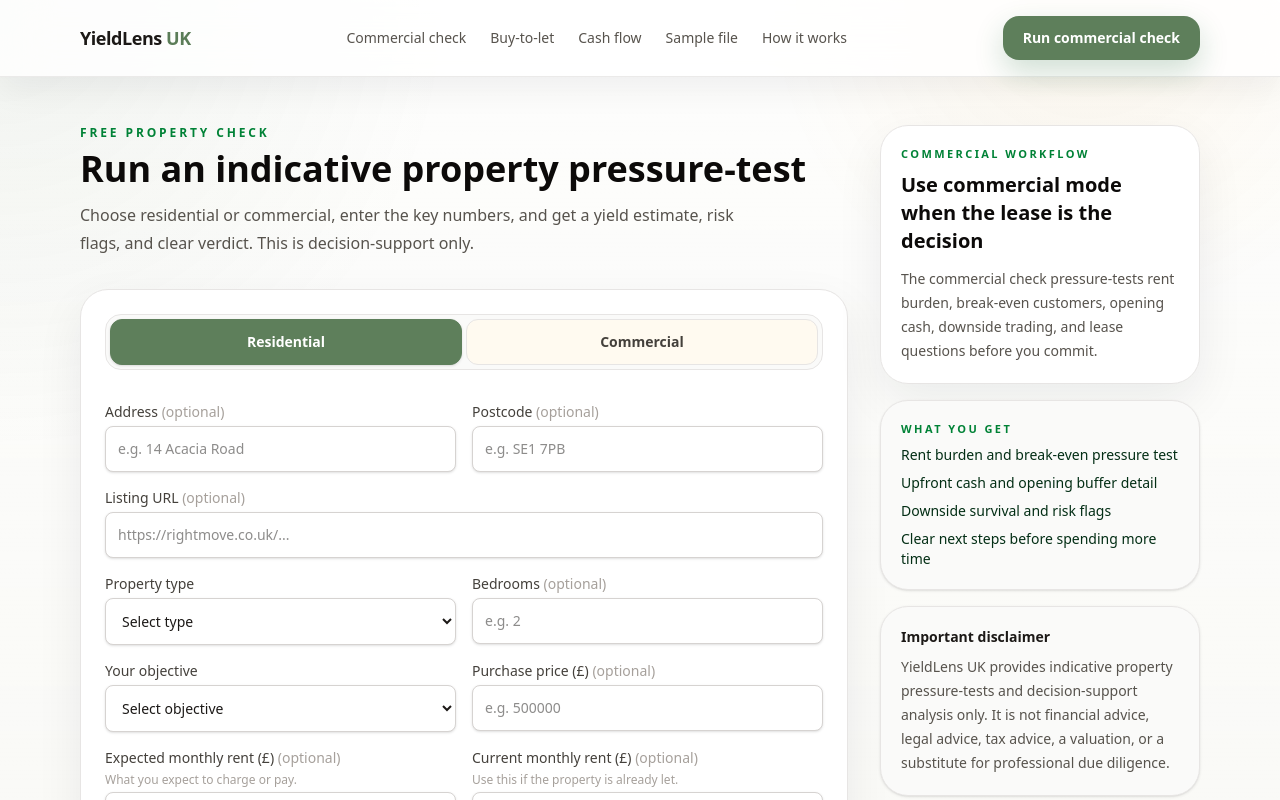
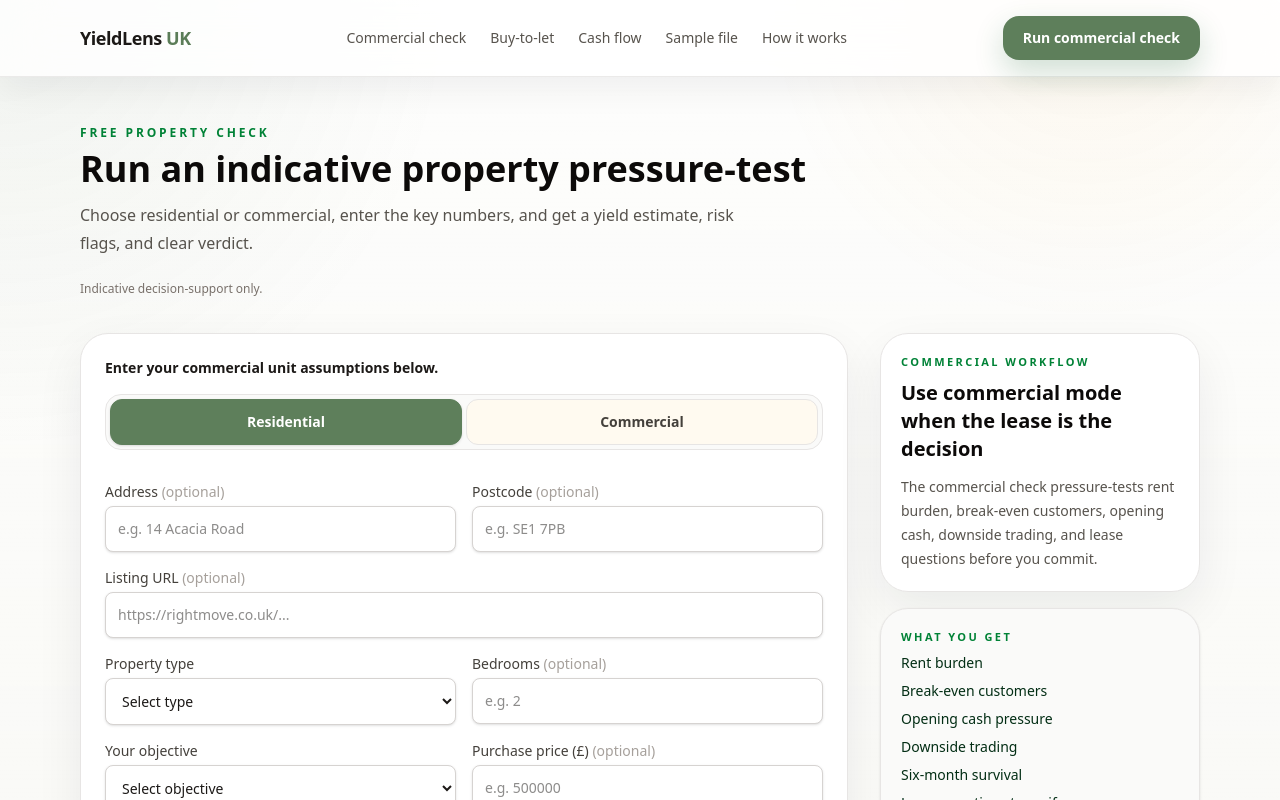
Before and after one commit to samueljcarlon/yieldlens-uk, a Next.js app: page /check in a window 1280 px wide. Shown: the top 800 px of the page. Built offline with nearby package versions, Linux system fonts and the light colour scheme.

Commit message:
Remove stale paid flow wording

```diff
--- /dev/null
+++ b/app/check/CheckPageClient.tsx
@@ -0,0 +1,111 @@
+'use client';
+
+import { useEffect, useRef, useState } from 'react';
+import { useRouter } from 'next/navigation';
+import ModeSelector from '@/components/ModeSelector';
+import ResidentialForm from '@/components/ResidentialForm';
+import CommercialForm from '@/components/CommercialForm';
+import FunnelEventTracker from '@/components/FunnelEventTracker';
+import { saveSubmission } from '@/lib/storage';
+import { saveRemoteSubmission } from '@/lib/remoteSubmissions';
+import { logToolEvent } from '@/lib/logToolEvent';
+import { calculateResidentialResult } from '@/lib/calculations/residential';
+import { calculateCommercialResult } from '@/lib/calculations/commercial';
+import type { CommercialInput, PropertyMode, ResidentialInput, Submission } from '@/types/property';
+
+function createId(): string {
+  if (typeof crypto !== 'undefined' && 'randomUUID' in crypto) {
+    return crypto.randomUUID();
+  }
+
+  return `submission-${Date.now()}-${Math.random().toString(36).slice(2)}`;
+}
+
+export default function CheckPageClient({
+  initialMode,
+}: {
+  initialMode: PropertyMode;
+}) {
+  const router = useRouter();
+  const [mode, setMode] = useState<PropertyMode>(initialMode);
+  const hasTrackedCommercialStart = useRef(false);
+
+  useEffect(() => {
+    if (mode !== 'commercial' || hasTrackedCommercialStart.current) return;
+
+    hasTrackedCommercialStart.current = true;
+
+    void logToolEvent({
+      event_name: 'commercial_check_started',
+      page_path: '/check',
+      tool_name: 'commercial_funnel',
+      result_label: 'Commercial check started',
+      result_band: 'form_opened',
+      metadata: {
+        page_path: '/check',
+        page_type: 'commercial_check',
+        funnel_area: 'commercial',
+        mode: 'commercial',
+        source_page: '/check?mode=commercial',
+      },
+    });
+  }, [mode]);
+
+  const handleResidentialSubmit = async (input: ResidentialInput) => {
+    const result = calculateResidentialResult(input);
+
+    const submission: Submission = {
+      id: createId(),
+      mode: 'residential',
+      createdAt: new Date().toISOString(),
+      input,
+      result,
+      score: result.score,
+      verdict: result.verdict,
+    };
+
+    saveSubmission(submission);
+    await saveRemoteSubmission(submission);
+    router.push('/results');
+  };
+
+  const handleCommercialSubmit = async (input: CommercialInput) => {
+    const result = calculateCommercialResult(input);
+
+    const submission: Submission = {
+      id: createId(),
+      mode: 'commercial',
+      createdAt: new Date().toISOString(),
+      input,
+      result,
+      score: result.score,
+      verdict: result.verdict,
+    };
+
+    saveSubmission(submission);
+    await saveRemoteSubmission(submission);
+    router.push('/results');
+  };
+
+  return (
+    <div>
+      {mode === 'commercial' ? (
+        <FunnelEventTracker
+          eventName="inbound_page_view"
+          pagePath="/check"
+          pageType="commercial_check"
+          mode="commercial"
+          eventLabel="Commercial check page viewed"
+        />
+      ) : null}
+
+      <ModeSelector mode={mode} onChange={setMode} />
+
+      {mode === 'residential' ? (
+        <ResidentialForm onSubmit={handleResidentialSubmit} />
+      ) : (
+        <CommercialForm onSubmit={handleCommercialSubmit} />
+      )}
+    </div>
+  );
+}
--- /dev/null
+++ b/app/check/loading.tsx
@@ -0,0 +1,82 @@
+import { disclaimerClass, surfaceCardClass, surfaceCardSoftClass } from '@/components/yieldLensUi';
+
+export default function Loading() {
+  return (
+    <div className="max-w-6xl mx-auto px-4 py-10 sm:py-12">
+      <div className="mb-8 max-w-3xl">
+        <p className="text-xs uppercase tracking-[0.24em] text-green-700 font-semibold mb-2">
+          Free property check
+        </p>
+
+        <h1 className="text-3xl sm:text-4xl font-bold text-stone-950 mb-3">
+          Commercial lease viability check
+        </h1>
+
+        <p className="text-sm sm:text-base text-stone-600 max-w-2xl leading-7">
+          Pressure-test rent, revenue, costs, opening cash, and downside trading before
+          signing a commercial lease.
+        </p>
+
+        <div className="mt-5 grid gap-3 sm:grid-cols-2 lg:grid-cols-3">
+          {['Rent burden', 'Break-even customers', 'Opening cash pressure'].map((item) => (
+            <div
+              key={item}
+              className={`${surfaceCardSoftClass} bg-stone-50/80 border border-stone-200 px-4 py-3`}
+            >
+              <p className="text-sm font-semibold text-stone-900">{item}</p>
+            </div>
+          ))}
+        </div>
+
+        <p className={`${disclaimerClass} mt-5 max-w-2xl`}>
+          Indicative decision-support only. Not financial advice, legal advice, tax
+          advice, mortgage advice, a valuation, or a substitute for professional due
+          diligence.
+        </p>
+      </div>
+
+      <div className="grid grid-cols-1 lg:grid-cols-[minmax(0,1fr)_320px] gap-8 lg:items-start">
+        <div className={`${surfaceCardClass} p-5 sm:p-6`}>
+          <p className="text-sm font-semibold text-stone-900 mb-4">
+            Enter your commercial unit assumptions below.
+          </p>
+
+          <div className="space-y-4">
+            <div className={`${surfaceCardSoftClass} h-14 animate-pulse bg-stone-100/70`} />
+            <div className={`${surfaceCardSoftClass} h-[480px] animate-pulse bg-stone-100/70`} />
+          </div>
+        </div>
+
+        <aside className="lg:sticky lg:top-24 space-y-4">
+          <div className={`${surfaceCardClass} p-5`}>
+            <p className="text-[11px] uppercase tracking-[0.22em] text-green-700 font-semibold mb-2">
+              Commercial workflow
+            </p>
+
+            <h2 className="text-xl font-bold text-stone-950 mb-3">
+              Use commercial mode when the lease is the decision
+            </h2>
+
+            <p className="text-sm text-stone-600 leading-6">
+              The commercial check pressure-tests rent burden, break-even customers,
+              opening cash, downside trading, and lease questions before you commit.
+            </p>
+          </div>
+
+          <div className={`${surfaceCardSoftClass} bg-stone-50 p-5`}>
+            <p className="text-[11px] uppercase tracking-[0.22em] text-green-700 font-semibold mb-2">
+              What you get
+            </p>
+
+            <ul className="space-y-2 text-sm text-green-950">
+              <li>Rent burden and break-even pressure test</li>
+              <li>Upfront cash and opening buffer detail</li>
+              <li>Downside survival and risk flags</li>
+              <li>Clear next steps before spending more time</li>
+            </ul>
+          </div>
+        </aside>
+      </div>
+    </div>
+  );
+}
--- a/app/check/page.tsx
+++ b/app/check/page.tsx
@@ -1,143 +1,69 @@
-'use client';
+import CheckPageClient from './CheckPageClient';
+import { disclaimerClass, surfaceCardClass, surfaceCardSoftClass } from '@/components/yieldLensUi';
 
-import { Suspense, useEffect, useRef, useState } from 'react';
-import { useRouter, useSearchParams } from 'next/navigation';
-import ModeSelector from '@/components/ModeSelector';
-import ResidentialForm from '@/components/ResidentialForm';
-import CommercialForm from '@/components/CommercialForm';
-import FunnelEventTracker from '@/components/FunnelEventTracker';
-import { disclaimerClass, surfaceCardClass, surfaceCardSoftClass } from '@/components/yieldLensUi';
-import { calculateResidentialResult } from '@/lib/calculations/residential';
-import { calculateCommercialResult } from '@/lib/calculations/commercial';
-import { saveSubmission } from '@/lib/storage';
-import { saveRemoteSubmission } from '@/lib/remoteSubmissions';
-import { logToolEvent } from '@/lib/logToolEvent';
-import type {
-  CommercialInput,
-  PropertyMode,
-  ResidentialInput,
-  Submission,
-} from '@/types/property';
+const commercialHighlights = [
+  'Rent burden',
+  'Break-even customers',
+  'Opening cash pressure',
+  'Downside trading',
+  'Six-month survival',
+  'Lease questions to verify',
+];
 
-function createId(): string {
-  if (typeof crypto !== 'undefined' && 'randomUUID' in crypto) {
-    return crypto.randomUUID();
-  }
-
-  return `submission-${Date.now()}-${Math.random().toString(36).slice(2)}`;
-}
-
-function CheckPageContent() {
-  const router = useRouter();
-  const searchParams = useSearchParams();
-
-  const initialMode =
-    searchParams.get('mode') === 'commercial' ? 'commercial' : 'residential';
-
-  const [mode, setMode] = useState<PropertyMode>(initialMode);
-  const hasTrackedCommercialStart = useRef(false);
-
-  useEffect(() => {
-    if (mode !== 'commercial' || hasTrackedCommercialStart.current) return;
-
-    hasTrackedCommercialStart.current = true;
-
-    void logToolEvent({
-      event_name: 'commercial_check_started',
-      page_path: '/check',
-      tool_name: 'commercial_funnel',
-      result_label: 'Commercial check started',
-      result_band: 'form_opened',
-      metadata: {
-        page_path: '/check',
-        page_type: 'commercial_check',
-        funnel_area: 'commercial',
-        mode: 'commercial',
-        source_page: '/check?mode=commercial',
-      },
-    });
-  }, [mode]);
-
-  const handleResidentialSubmit = async (input: ResidentialInput) => {
-    const result = calculateResidentialResult(input);
-
-    const submission: Submission = {
-      id: createId(),
-      mode: 'residential',
-      createdAt: new Date().toISOString(),
-      input,
-      result,
-      score: result.score,
-      verdict: result.verdict,
-    };
-
-    saveSubmission(submission);
-    await saveRemoteSubmission(submission);
-    router.push('/results');
-  };
-
-  const handleCommercialSubmit = async (input: CommercialInput) => {
-    const result = calculateCommercialResult(input);
-
-    const submission: Submission = {
-      id: createId(),
-      mode: 'commercial',
-      createdAt: new Date().toISOString(),
-      input,
-      result,
-      score: result.score,
-      verdict: result.verdict,
-    };
-
-    saveSubmission(submission);
-    await saveRemoteSubmission(submission);
-    router.push('/results');
-  };
+export default function CheckPage({
+  searchParams,
+}: {
+  searchParams?: { mode?: string | string[] };
+}) {
+  const initialMode = searchParams?.mode === 'commercial' ? 'commercial' : 'residential';
+  const commercialMode = initialMode === 'commercial';
 
   return (
     <div className="max-w-6xl mx-auto px-4 py-10 sm:py-12">
-      {mode === 'commercial' && (
-        <FunnelEventTracker
-          eventName="inbound_page_view"
-          pagePath="/check"
-          pageType="commercial_check"
-          mode="commercial"
-          eventLabel="Commercial check page viewed"
-        />
-      )}
-
-      <div className="grid grid-cols-1 lg:grid-cols-[minmax(0,1fr)_320px] gap-8 lg:items-start">
-        <div>
-          <div className="mb-8">
+      <div className="mb-8 max-w-3xl">
         <p className="text-xs uppercase tracking-[0.24em] text-green-700 font-semibold mb-2">
           Free property check
         </p>
 
         <h1 className="text-3xl sm:text-4xl font-bold text-stone-950 mb-3">
-              Run an indicative property pressure-test
+          {commercialMode
+            ? 'Commercial lease viability check'
+            : 'Run an indicative property pressure-test'}
         </h1>
 
         <p className="text-sm sm:text-base text-stone-600 max-w-2xl leading-7">
-              Choose residential or commercial, enter the key numbers, and get a
-              yield estimate, risk flags, and clear verdict. This is decision-support
-              only.
+          {commercialMode
+            ? 'Pressure-test rent, revenue, costs, opening cash, and downside trading before signing a commercial lease.'
+            : 'Choose residential or commercial, enter the key numbers, and get a yield estimate, risk flags, and clear verdict.'}
+        </p>
+
+        {commercialMode ? (
+          <div className="mt-5 grid gap-3 sm:grid-cols-2 lg:grid-cols-3">
+            {commercialHighlights.map((item) => (
+              <div
+                key={item}
+                className={`${surfaceCardSoftClass} bg-stone-50/80 border border-stone-200 px-4 py-3`}
+              >
+                <p className="text-sm font-semibold text-stone-900">{item}</p>
+              </div>
+            ))}
+          </div>
+        ) : null}
+
+        <p className={`${disclaimerClass} mt-5 max-w-2xl`}>
+          {commercialMode
+            ? 'Indicative decision-support only. Not financial advice, legal advice, tax advice, mortgage advice, a valuation, or a substitute for professional due diligence.'
+            : 'Indicative decision-support only.'}
         </p>
       </div>
 
+      <div className="grid grid-cols-1 lg:grid-cols-[minmax(0,1fr)_320px] gap-8 lg:items-start">
         <div className={`${surfaceCardClass} p-5 sm:p-6`}>
-            <ModeSelector mode={mode} onChange={setMode} />
+          <p className="text-sm font-semibold text-stone-900 mb-4">
+            Enter your commercial unit assumptions below.
+          </p>
 
-            {mode === 'residential' ? (
-              <ResidentialForm onSubmit={handleResidentialSubmit} />
-            ) : (
-              <CommercialForm onSubmit={handleCommercialSubmit} />
-            )}
-
-            <p className={`${disclaimerClass} mt-6`}>
-              By submitting this check, you agree to the Privacy Notice and Terms.
-              We use your email to save the check and follow up about this submission or report access.
-            </p>
-          </div>
+          <CheckPageClient initialMode={initialMode} />
         </div>
 
         <aside className="lg:sticky lg:top-24 space-y-4">
@@ -162,10 +88,9 @@
             </p>
 
             <ul className="space-y-2 text-sm text-green-950">
-              <li>Rent burden and break-even pressure test</li>
-              <li>Upfront cash and opening buffer detail</li>
-              <li>Downside survival and risk flags</li>
-              <li>Clear next steps before spending more time</li>
+              {commercialHighlights.map((item) => (
+                <li key={`what-you-get-${item}`}>{item}</li>
+              ))}
             </ul>
           </div>
 
@@ -181,22 +106,20 @@
           </div>
         </aside>
       </div>
+
+      <noscript>
+        <div className={`${surfaceCardClass} mt-8 p-5`}>
+          <p className="text-sm font-semibold text-stone-900 mb-2">
+            JavaScript is required for the interactive check.
+          </p>
+
+          <p className="text-sm text-stone-600 leading-6">
+            The commercial lease viability check measures rent burden, break-even
+            customers, opening cash pressure, downside trading, six-month survival,
+            and lease questions to verify before signing.
+          </p>
+        </div>
+      </noscript>
     </div>
   );
 }
-
-export default function CheckPage() {
-  return (
-    <Suspense
-      fallback={
-        <div className="max-w-5xl mx-auto px-4 py-12">
-          <div className={`${surfaceCardClass} p-8`}>
-            <p className="text-sm text-stone-500">Loading property check...</p>
-          </div>
-        </div>
-      }
-    >
-      <CheckPageContent />
-    </Suspense>
-  );
-}
```
Lines whose indentation alone changed are shown as unchanged.
